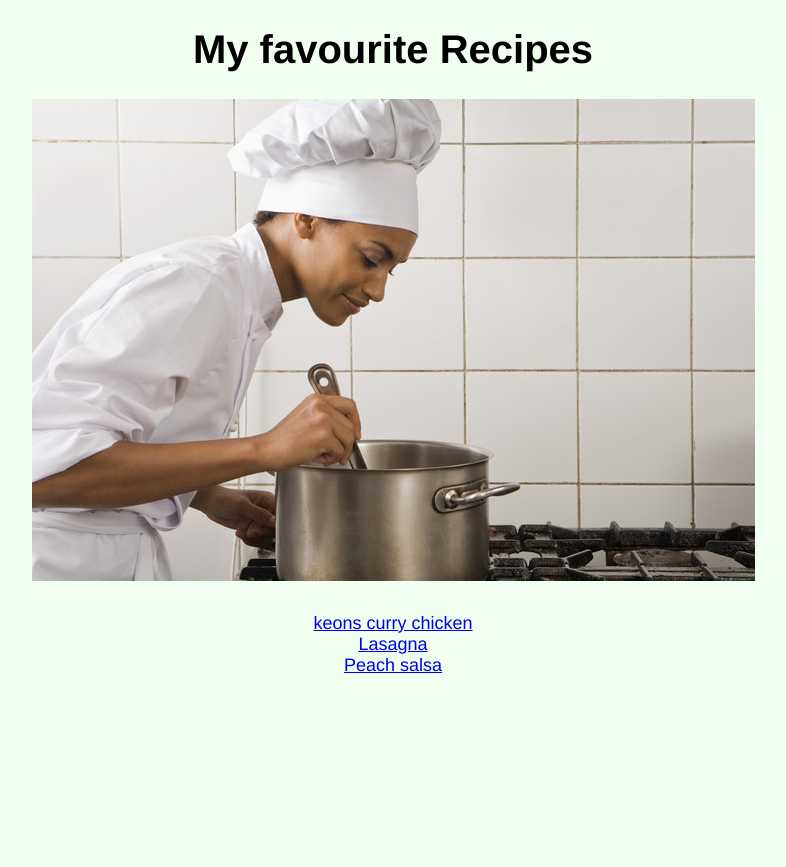
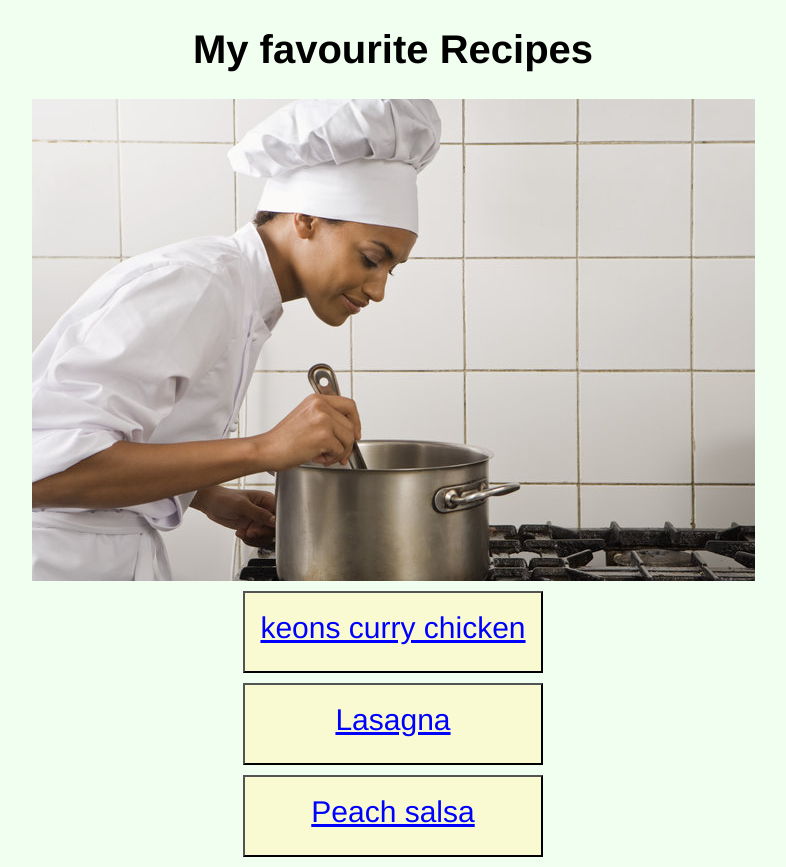
Before and after one commit to D4evan/odin-recipes, a plain HTML site: page index.html in a window 1280 px wide. Shown: the whole page, without its empty margins (247-1033 px from the left). Before the commit the page ends 800 px from the top, so only its background shows below. Drawn offline with Linux system fonts and the light colour scheme.

Commit message:
add button layout on main page

```diff
--- a/index.html
+++ b/index.html
@@ -9,10 +9,10 @@
     <body>
         <h1>My favourite Recipes</h1>
         <img class="img-cook" src="./img/cook.jpg">
-        <ul class="pages-links">
-            <li><a href="./recipes/keons-curry-chicken.html">keons curry chicken</a></li>
-            <li><a href="./recipes/lasagna.html">Lasagna</a></li>
-            <li><a href="./recipes/peach-salsa.html">Peach salsa</a></li>
-        </ul>
+        <div class="pages-links">
+            <button><a href="./recipes/keons-curry-chicken.html">keons curry chicken</a></button>
+            <button><a href="./recipes/lasagna.html">Lasagna</a></button>
+            <button><a href="./recipes/peach-salsa.html">Peach salsa</a></button>
+        </div>
     </body>
 </html>
--- a/style/style.css
+++ b/style/style.css
@@ -11,14 +11,19 @@
     margin-left: auto;
     margin-right: auto;
 }
-.pages-links {
+
+button,
+a {
     display:block;
-    margin-left: auto;
-    margin-right: auto;
-    list-style: none;
-    font-size: 32px;
-    text-align: center;
-    background: yellow;
+    font-size: 30px;
+    margin: 10px auto;
+    padding:4px 0 8px;
+    background-color: lightgoldenrodyellow;
+    color:blue;
+}
+
+button {
+    width: 300px;
 }
 
 h1 {
```
